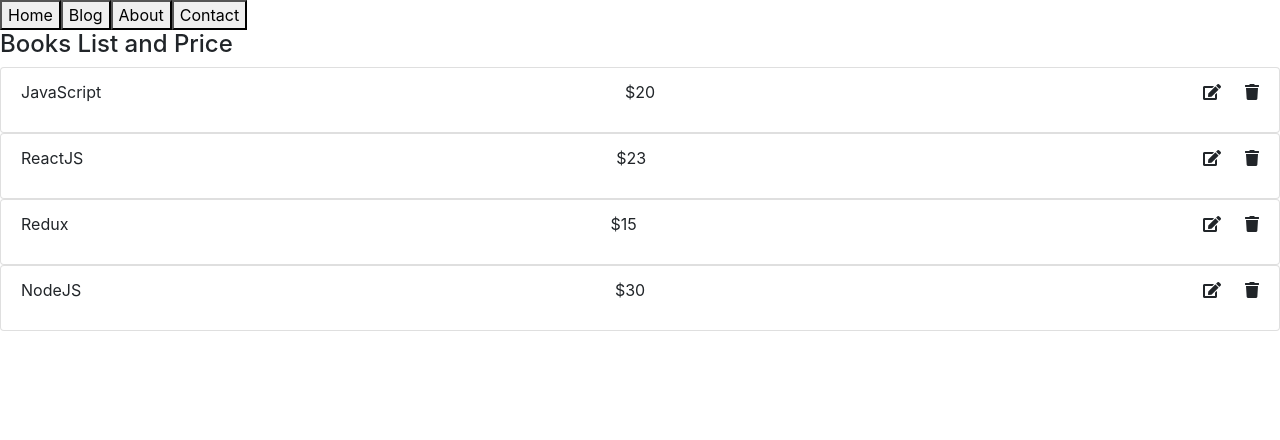
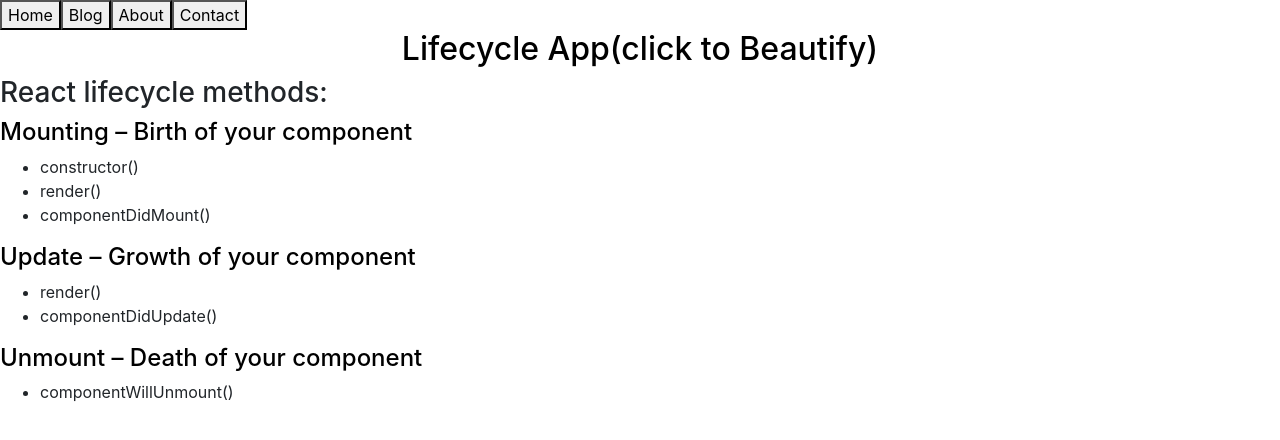
Before and after one commit to mdajgarhossain/React-Beginners-To-Advanced, a React (Create React App) app: page / in a window 1280 px wide. Shown: the top 440 px of the page. Built offline with nearby package versions, Linux system fonts and the light colour scheme.

Commit message:
Lifecycle methods

```diff
--- a/src/components/App.js
+++ b/src/components/App.js
@@ -76,9 +76,9 @@
 
       {/* <StyledComponent /> */}
 
-      <BooksApp />
+      {/* <BooksApp /> */}
 
-      {/* <LifecycleComponent /> */}
+      <LifecycleComponent />
     </div>
   );
 }
--- /dev/null
+++ b/src/components/MyComponents/LifecycleMethods.js
@@ -0,0 +1,97 @@
+import React, {Component} from 'react';
+
+//Twinkle cats
+class LifecycleComponent extends Component {
+    constructor(props) {
+        super(props);
+
+        this.state = {
+            color: 'black',
+            mountColor: 'black',
+            updateColor: 'black',
+            umMountColor: 'black'
+
+        };
+
+        console.log('APP Constructor');
+    }
+
+    colorHandler = () => {
+        this.setState({
+            color: '#000099',
+            mountColor: '#cc9900',
+            updateColor: '#009900',
+            umMountColor: '#ff0000'
+        });
+    }
+
+    componentDidMount() {
+        console.log('APP componentDidMount');
+
+    }
+
+    componentDidUpdate() {
+        console.log('APP componentDidUpdate');
+    }
+
+    render() {
+        console.log('APP Render');
+
+        return(
+            <div>
+                <h2 onClick={this.colorHandler} style={{color: this.state.color, cursor: 'pointer', textAlign: 'center'}}>Lifecycle App(click to Beautify)</h2>
+                <h3>React lifecycle methods:</h3>
+                <Mounting mountColor={this.state.mountColor}/>
+                <Updating updateColor={this.state.updateColor}/>
+                <UnMounting umMountColor={this.state.umMountColor}/>
+            </div>
+        )
+    }
+}
+
+class Mounting extends Component {
+
+    render() {
+        return(
+            <div>
+                <h4 style={{color: this.props.mountColor}}>Mounting – Birth of your component</h4>
+                <ul>
+                    <li>constructor()</li>
+                    <li>render()</li>
+                    <li>componentDidMount()</li>
+                </ul>
+            </div>
+        )
+    }
+}
+
+class Updating extends Component {
+
+    render() {
+        return(
+            <div>
+                <h4 style={{color: this.props.updateColor}}>Update – Growth of your component</h4>
+                <ul>
+                    <li>render()</li>
+                    <li>componentDidUpdate()</li>
+                </ul>
+            </div>
+        )
+    }
+}
+
+class UnMounting extends Component {
+
+    render() {
+        return(
+            <div>
+                <h4 style={{color: this.props.umMountColor}}>Unmount – Death of your component</h4>
+                <ul>
+                    <li>componentWillUnmount()</li>
+                </ul>
+            </div>
+        )
+    }
+}
+
+export default LifecycleComponent
```
